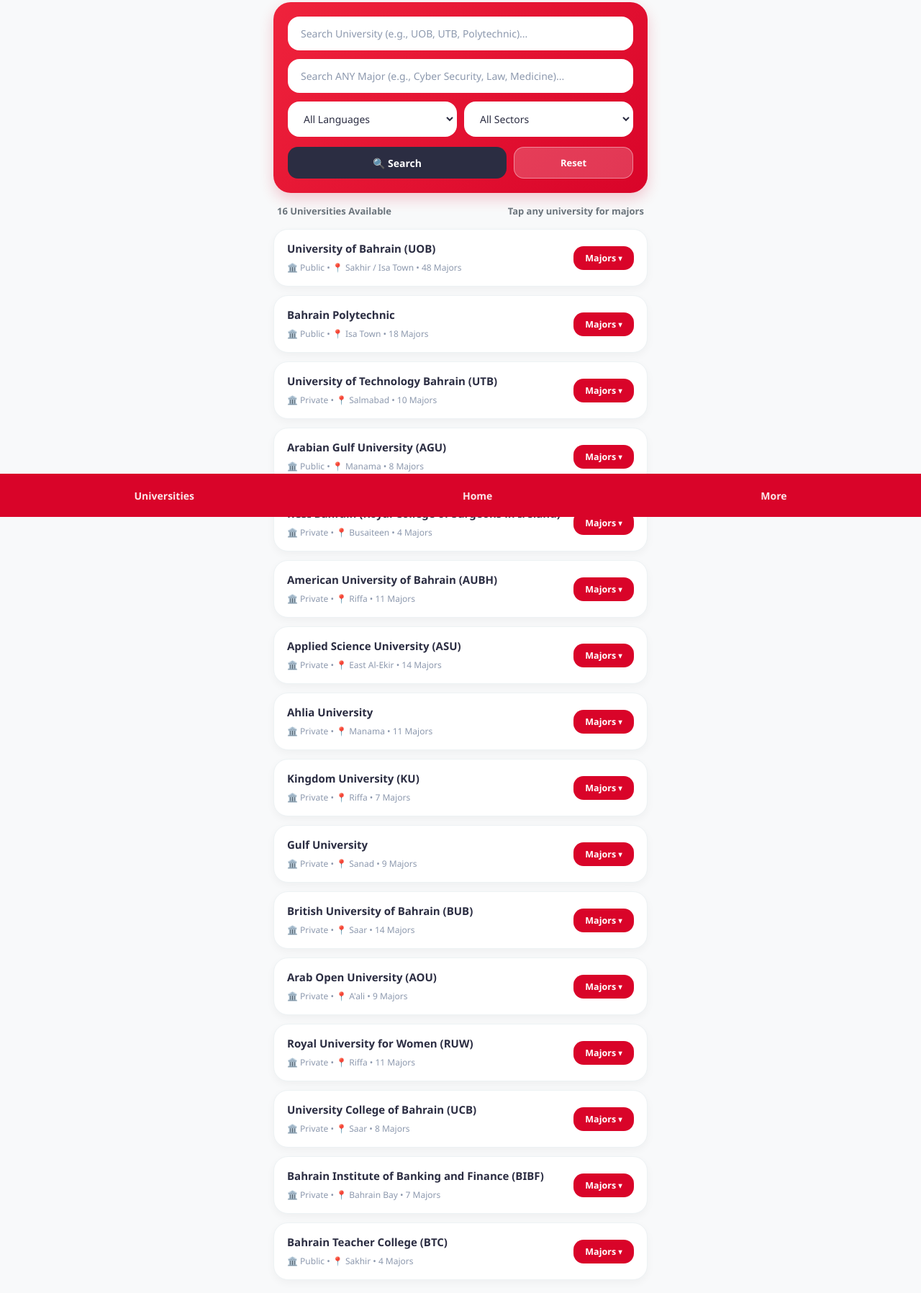
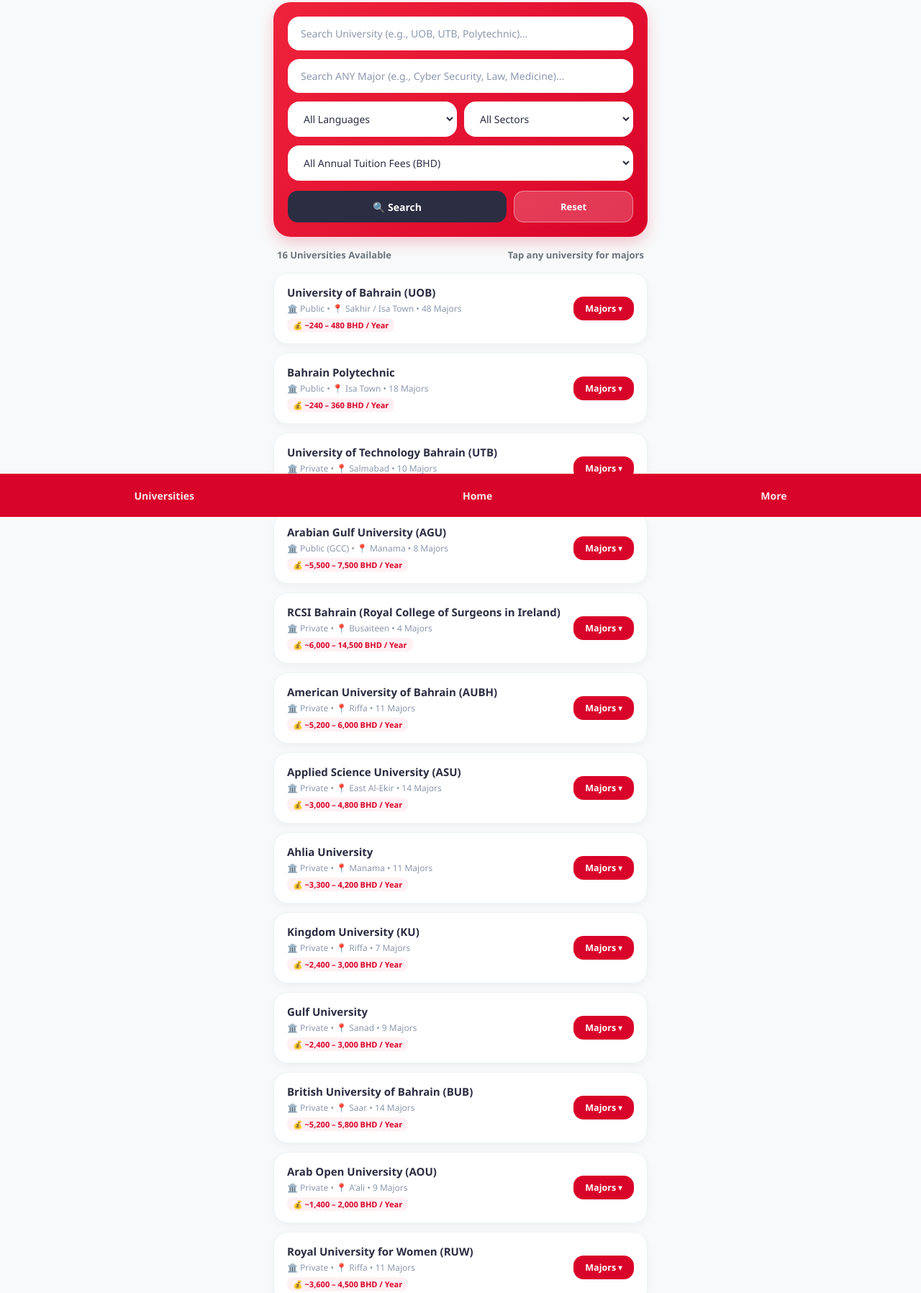
Before and after one commit to halraqraq/html, a plain HTML site: page browse.html in a window 1280 px wide. Shown: the part 82-1878 px from the top of the page at 72% size. Drawn offline with Linux system fonts and the light colour scheme.

Commit message:
Update browse.html

```diff
--- a/browse.html
+++ b/browse.html
@@ -27,7 +27,7 @@
 
     .results-info { font-size: 13px; font-weight: 600; color: #6c757d; padding: 0 5px; display: flex; justify-content: space-between; }
 
-    /* بطاقات الجامعات القابلة للفتح (Details/Summary) */
+    /* بطاقات الجامعات القابلة للفتح */
     .results-list { display: flex; flex-direction: column; gap: 12px; width: 100%; }
 
     details.uni-card { background-color: #ffffff; border-radius: 20px; box-shadow: 0 4px 12px rgba(0,0,0,0.04); border: 1px solid #edf2f4; overflow: hidden; transition: border-color 0.2s; }
@@ -39,7 +39,8 @@
 
     .uni-info { flex: 1; }
     .uni-title { font-size: 15px; font-weight: 700; color: #2b2d42; display: block; margin-bottom: 4px; }
-    .uni-meta { font-size: 12px; color: #8d99ae; }
+    .uni-meta { font-size: 12px; color: #8d99ae; display: block; line-height: 1.5; }
+    .fee-tag { display: inline-block; background-color: #fff0f3; color: #d90429; padding: 2px 8px; border-radius: 8px; font-weight: 600; font-size: 11px; margin-top: 4px; }
 
     .view-badge { background-color: #d90429; color: white; padding: 8px 16px; border-radius: 14px; font-size: 12.5px; font-weight: 600; white-space: nowrap; }
     details[open] .view-badge { background-color: #2b2d42; }
@@ -84,6 +85,15 @@
         </select>
       </div>
 
+      <!-- فلتر رينج الأسعار -->
+      <select id="feeFilter" class="search-select" onchange="filterUniversities()">
+        <option value="all">All Annual Tuition Fees (BHD)</option>
+        <option value="under1000">Under 1,000 BHD / Year (مدعومة / حكومية)</option>
+        <option value="1000to3000">1,000 – 3,000 BHD / Year</option>
+        <option value="3000to5000">3,000 – 5,000 BHD / Year</option>
+        <option value="above5000">Above 5,000 BHD / Year</option>
+      </select>
+
       <div class="action-row">
         <button type="button" class="search-submit-btn" onclick="filterUniversities()">🔍 Search</button>
         <button type="button" class="reset-btn" onclick="resetFilters()">Reset</button>
@@ -97,15 +107,16 @@
 
     <div id="noResults" class="no-results">No universities or majors found matching your search.</div>
 
-    <!-- قائمة الجامعات الـ 16 مع كافة تخصصاتها -->
+    <!-- قائمة الجامعات الـ 16 -->
     <div class="results-list" id="uniList">
 
       <!-- 1. UOB -->
-      <details class="uni-card" data-type="Public" data-lang="English Arabic">
+      <details class="uni-card" data-type="Public" data-lang="English Arabic" data-fee="under1000">
         <summary class="uni-summary">
           <div class="uni-info">
             <span class="uni-title">University of Bahrain (UOB)</span>
             <span class="uni-meta">🏛️ Public • 📍 Sakhir / Isa Town • 48 Majors</span>
+            <span class="fee-tag">💰 ~240 – 480 BHD / Year</span>
           </div>
           <span class="view-badge">Majors ▾</span>
         </summary>
@@ -166,11 +177,12 @@
       </details>
 
       <!-- 2. Bahrain Polytechnic -->
-      <details class="uni-card" data-type="Public" data-lang="English">
+      <details class="uni-card" data-type="Public" data-lang="English" data-fee="under1000">
         <summary class="uni-summary">
           <div class="uni-info">
             <span class="uni-title">Bahrain Polytechnic</span>
             <span class="uni-meta">🏛️ Public • 📍 Isa Town • 18 Majors</span>
+            <span class="fee-tag">💰 ~240 – 360 BHD / Year</span>
           </div>
           <span class="view-badge">Majors ▾</span>
         </summary>
@@ -201,11 +213,12 @@
       </details>
 
       <!-- 3. UTB -->
-      <details class="uni-card" data-type="Private" data-lang="English">
+      <details class="uni-card" data-type="Private" data-lang="English" data-fee="3000to5000">
         <summary class="uni-summary">
           <div class="uni-info">
             <span class="uni-title">University of Technology Bahrain (UTB)</span>
             <span class="uni-meta">🏛️ Private • 📍 Salmabad • 10 Majors</span>
+            <span class="fee-tag">💰 ~3,200 – 4,200 BHD / Year</span>
           </div>
           <span class="view-badge">Majors ▾</span>
         </summary>
@@ -228,11 +241,12 @@
       </details>
 
       <!-- 4. AGU -->
-      <details class="uni-card" data-type="Public" data-lang="English Arabic">
+      <details class="uni-card" data-type="Public" data-lang="English Arabic" data-fee="above5000">
         <summary class="uni-summary">
           <div class="uni-info">
             <span class="uni-title">Arabian Gulf University (AGU)</span>
-            <span class="uni-meta">🏛️ Public • 📍 Manama • 8 Majors</span>
+            <span class="uni-meta">🏛️ Public (GCC) • 📍 Manama • 8 Majors</span>
+            <span class="fee-tag">💰 ~5,500 – 7,500 BHD / Year</span>
           </div>
           <span class="view-badge">Majors ▾</span>
         </summary>
@@ -253,11 +267,12 @@
       </details>
 
       <!-- 5. RCSI Bahrain -->
-      <details class="uni-card" data-type="Private" data-lang="English">
+      <details class="uni-card" data-type="Private" data-lang="English" data-fee="above5000">
         <summary class="uni-summary">
           <div class="uni-info">
             <span class="uni-title">RCSI Bahrain (Royal College of Surgeons in Ireland)</span>
             <span class="uni-meta">🏛️ Private • 📍 Busaiteen • 4 Majors</span>
+            <span class="fee-tag">💰 ~6,000 – 14,500 BHD / Year</span>
           </div>
           <span class="view-badge">Majors ▾</span>
         </summary>
@@ -274,11 +289,12 @@
       </details>
 
       <!-- 6. AUBH -->
-      <details class="uni-card" data-type="Private" data-lang="English">
+      <details class="uni-card" data-type="Private" data-lang="English" data-fee="above5000">
         <summary class="uni-summary">
           <div class="uni-info">
             <span class="uni-title">American University of Bahrain (AUBH)</span>
             <span class="uni-meta">🏛️ Private • 📍 Riffa • 11 Majors</span>
+            <span class="fee-tag">💰 ~5,200 – 6,000 BHD / Year</span>
           </div>
           <span class="view-badge">Majors ▾</span>
         </summary>
@@ -302,11 +318,12 @@
       </details>
 
       <!-- 7. ASU -->
-      <details class="uni-card" data-type="Private" data-lang="English Arabic">
+      <details class="uni-card" data-type="Private" data-lang="English Arabic" data-fee="3000to5000">
         <summary class="uni-summary">
           <div class="uni-info">
             <span class="uni-title">Applied Science University (ASU)</span>
             <span class="uni-meta">🏛️ Private • 📍 East Al-Ekir • 14 Majors</span>
+            <span class="fee-tag">💰 ~3,000 – 4,800 BHD / Year</span>
           </div>
           <span class="view-badge">Majors ▾</span>
         </summary>
@@ -333,11 +350,12 @@
       </details>
 
       <!-- 8. Ahlia University -->
-      <details class="uni-card" data-type="Private" data-lang="English Arabic">
+      <details class="uni-card" data-type="Private" data-lang="English Arabic" data-fee="3000to5000">
         <summary class="uni-summary">
           <div class="uni-info">
             <span class="uni-title">Ahlia University</span>
             <span class="uni-meta">🏛️ Private • 📍 Manama • 11 Majors</span>
+            <span class="fee-tag">💰 ~3,300 – 4,200 BHD / Year</span>
           </div>
           <span class="view-badge">Majors ▾</span>
         </summary>
@@ -361,11 +379,12 @@
       </details>
 
       <!-- 9. Kingdom University -->
-      <details class="uni-card" data-type="Private" data-lang="English Arabic">
+      <details class="uni-card" data-type="Private" data-lang="English Arabic" data-fee="1000to3000">
         <summary class="uni-summary">
           <div class="uni-info">
             <span class="uni-title">Kingdom University (KU)</span>
             <span class="uni-meta">🏛️ Private • 📍 Riffa • 7 Majors</span>
+            <span class="fee-tag">💰 ~2,400 – 3,000 BHD / Year</span>
           </div>
           <span class="view-badge">Majors ▾</span>
         </summary>
@@ -385,11 +404,12 @@
       </details>
 
       <!-- 10. Gulf University -->
-      <details class="uni-card" data-type="Private" data-lang="English Arabic">
+      <details class="uni-card" data-type="Private" data-lang="English Arabic" data-fee="1000to3000">
         <summary class="uni-summary">
           <div class="uni-info">
             <span class="uni-title">Gulf University</span>
             <span class="uni-meta">🏛️ Private • 📍 Sanad • 9 Majors</span>
+            <span class="fee-tag">💰 ~2,400 – 3,000 BHD / Year</span>
           </div>
           <span class="view-badge">Majors ▾</span>
         </summary>
@@ -411,11 +431,12 @@
       </details>
 
       <!-- 11. BUB -->
-      <details class="uni-card" data-type="Private" data-lang="English">
+      <details class="uni-card" data-type="Private" data-lang="English" data-fee="above5000">
         <summary class="uni-summary">
           <div class="uni-info">
             <span class="uni-title">British University of Bahrain (BUB)</span>
             <span class="uni-meta">🏛️ Private • 📍 Saar • 14 Majors</span>
+            <span class="fee-tag">💰 ~5,200 – 5,800 BHD / Year</span>
           </div>
           <span class="view-badge">Majors ▾</span>
         </summary>
@@ -442,11 +463,12 @@
       </details>
 
       <!-- 12. AOU -->
-      <details class="uni-card" data-type="Private" data-lang="English Arabic">
+      <details class="uni-card" data-type="Private" data-lang="English Arabic" data-fee="1000to3000">
         <summary class="uni-summary">
           <div class="uni-info">
             <span class="uni-title">Arab Open University (AOU)</span>
             <span class="uni-meta">🏛️ Private • 📍 A'ali • 9 Majors</span>
+            <span class="fee-tag">💰 ~1,400 – 2,000 BHD / Year</span>
           </div>
           <span class="view-badge">Majors ▾</span>
         </summary>
@@ -468,11 +490,12 @@
       </details>
 
       <!-- 13. RUW -->
-      <details class="uni-card" data-type="Private" data-lang="English Arabic">
+      <details class="uni-card" data-type="Private" data-lang="English Arabic" data-fee="3000to5000">
         <summary class="uni-summary">
           <div class="uni-info">
             <span class="uni-title">Royal University for Women (RUW)</span>
             <span class="uni-meta">🏛️ Private • 📍 Riffa • 11 Majors</span>
+            <span class="fee-tag">💰 ~3,600 – 4,500 BHD / Year</span>
           </div>
           <span class="view-badge">Majors ▾</span>
         </summary>
@@ -496,11 +519,12 @@
       </details>
 
       <!-- 14. UCB -->
-      <details class="uni-card" data-type="Private" data-lang="English">
+      <details class="uni-card" data-type="Private" data-lang="English" data-fee="1000to3000">
         <summary class="uni-summary">
           <div class="uni-info">
             <span class="uni-title">University College of Bahrain (UCB)</span>
             <span class="uni-meta">🏛️ Private • 📍 Saar • 8 Majors</span>
+            <span class="fee-tag">💰 ~2,400 – 3,000 BHD / Year</span>
           </div>
           <span class="view-badge">Majors ▾</span>
         </summary>
@@ -521,11 +545,12 @@
       </details>
 
       <!-- 15. BIBF -->
-      <details class="uni-card" data-type="Private" data-lang="English">
+      <details class="uni-card" data-type="Private" data-lang="English" data-fee="3000to5000">
         <summary class="uni-summary">
           <div class="uni-info">
             <span class="uni-title">Bahrain Institute of Banking and Finance (BIBF)</span>
             <span class="uni-meta">🏛️ Private • 📍 Bahrain Bay • 7 Majors</span>
+            <span class="fee-tag">💰 ~3,800 – 4,800 BHD / Year</span>
           </div>
           <span class="view-badge">Majors ▾</span>
         </summary>
@@ -545,11 +570,12 @@
       </details>
 
       <!-- 16. BTC -->
-      <details class="uni-card" data-type="Public" data-lang="English Arabic">
+      <details class="uni-card" data-type="Public" data-lang="English Arabic" data-fee="under1000">
         <summary class="uni-summary">
           <div class="uni-info">
             <span class="uni-title">Bahrain Teacher College (BTC)</span>
             <span class="uni-meta">🏛️ Public • 📍 Sakhir • 4 Majors</span>
+            <span class="fee-tag">💰 Free / Sponsored (مدعومة بالكامل)</span>
           </div>
           <span class="view-badge">Majors ▾</span>
         </summary>
@@ -580,6 +606,7 @@
       var majorInput = document.getElementById('majorSearch').value.toLowerCase().trim();
       var langSelect = document.getElementById('langFilter').value;
       var typeSelect = document.getElementById('typeFilter').value;
+      var feeSelect = document.getElementById('feeFilter').value;
 
       var cards = document.querySelectorAll('.uni-card');
       var visibleCount = 0;
@@ -589,16 +616,17 @@
         var majorsText = card.querySelector('.majors-list').textContent.toLowerCase();
         var cardType = card.getAttribute('data-type');
         var cardLang = card.getAttribute('data-lang');
+        var cardFee = card.getAttribute('data-fee');
 
         var matchUni = title.indexOf(uniInput) > -1;
         var matchMajor = majorInput === '' || majorsText.indexOf(majorInput) > -1;
         var matchLang = langSelect === 'all' || cardLang.indexOf(langSelect) > -1;
         var matchType = typeSelect === 'all' || cardType === typeSelect;
+        var matchFee = feeSelect === 'all' || cardFee === feeSelect;
 
-        if (matchUni && matchMajor && matchLang && matchType) {
+        if (matchUni && matchMajor && matchLang && matchType && matchFee) {
           card.style.display = 'block';
           visibleCount++;
-          // فتح قائمة التخصصات تلقائياً إذا كان المستخدم يبحث عن تخصص محدد
           if (majorInput !== '') {
             card.setAttribute('open', 'true');
           }
@@ -616,6 +644,7 @@
       document.getElementById('majorSearch').value = '';
       document.getElementById('langFilter').value = 'all';
       document.getElementById('typeFilter').value = 'all';
+      document.getElementById('feeFilter').value = 'all';
 
       var cards = document.querySelectorAll('.uni-card');
       cards.forEach(function(card) {
```
